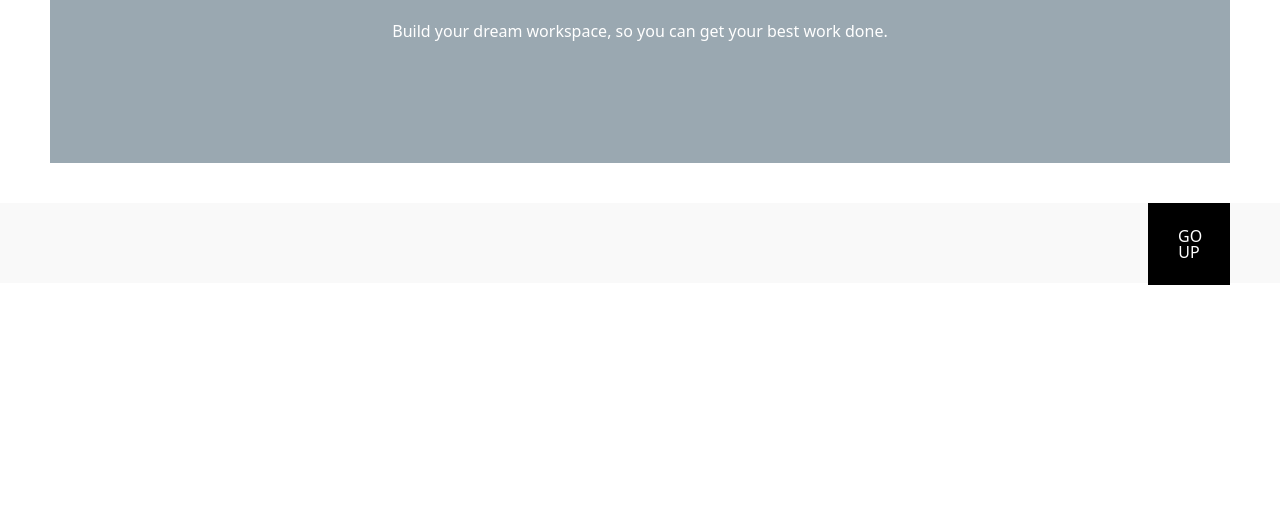
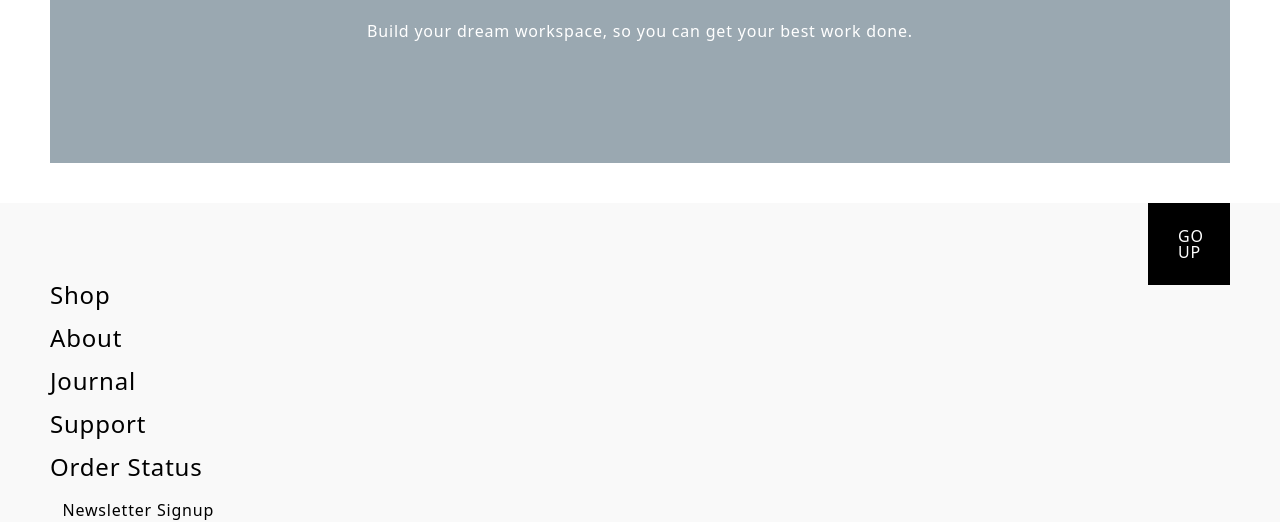
Before and after one commit to andriimakukha2/lesson-15, a plain HTML site: page Index.html in a window 1280 px wide. Shown: the part 4746-5268 px from the top of the page. Before the commit the page ends 5031 px from the top, so only its background shows below. Drawn offline with nearby package versions, Linux system fonts and the light colour scheme.

Commit message:
initial commit

```diff
--- a/Index.html
+++ b/Index.html
@@ -2,11 +2,13 @@
 <html lang="en">
 <head>
   <meta charset="UTF-8">
-  <meta name="viewport" content="width=device-width, initial-scale=1.0">
+  <meta name="viewport"
+        content="width=device-width, user-scalable=no, initial-scale=1.0, maximum-scale=1.0, minimum-scale=1.0">
+  <meta http-equiv="X-UA-Compatible" content="ie=edge">
   <title>Photo Grid</title>
   <script src="https://cdn.tailwindcss.com"></script>
 </head>
-<body class="">
+<body class="tracking-wider	font-sans">
 <header class="pt-7 px-14 h-20">
   <div class="pr-12 flex justify-between items-center">
     <div class="flex space-x-4">
@@ -96,7 +98,8 @@
       </h2>
       <p class="max-w-[777px] mx-[175px] tracking-wide text-slate-400">
         Our signature craftsmanship has been honed over a decade of manufacturing innovation here in Portland, Oregon.
-        We combine the skills of our small in-house team with the collective strength of collaborators throughout the US
+        We combine the skills of our small in-house team with the collective strength of collaborators throughout the
+        US
         to deliver quality products worth investing in.
       </p>
     </div>
@@ -176,6 +179,47 @@
         <br>
         UP
       </div>
+      <div class="max-w-[170px]">
+        <div class="mb-[16px] ">
+          <a href="#" class="antialiased text-2xl leading-none">
+            Shop
+          </a>
+        </div>
+        <div class="mb-[16px]">
+          <a href="#" class="antialiased text-2xl leading-none">
+            About
+          </a>
+        </div>
+        <div class="mb-[16px]">
+          <a href="#" class="antialiased text-2xl leading-none">
+            Journal
+          </a>
+        </div>
+        <div class="mb-[16px]">
+          <a href="#" class="antialiased text-2xl leading-none">
+            Support
+          </a>
+        </div>
+        <div class="mb-[16px]">
+          <a href="#" class="antialiased text-2xl leading-none">
+            Order Status
+          </a>
+        </div>
+      </div>
+      <div class="px-[12.5px] grow-[3]">
+        <div>
+          <div class="2xl">
+            <h5>
+              Newsletter Signup
+            </h5>
+          </div>
+        </div>
+      </div>
+      <!--      <div class="min-w-[170px]">-->
+      <!--        <div class="mb-[17px]">-->
+      <!--          <a> </a>-->
+      <!--        </div>-->
+      <!--      </div>-->
     </div>
   </div>
 </footer>
```
